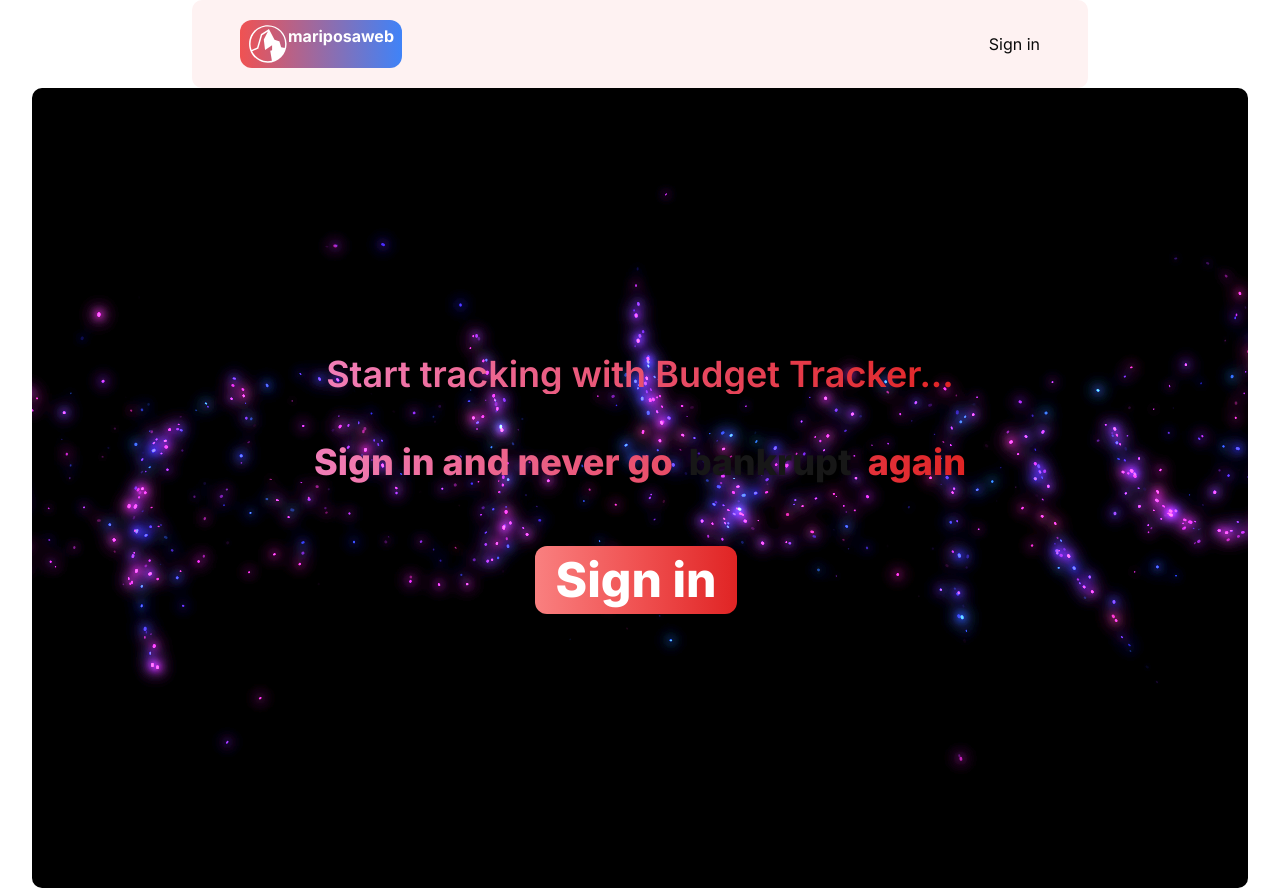
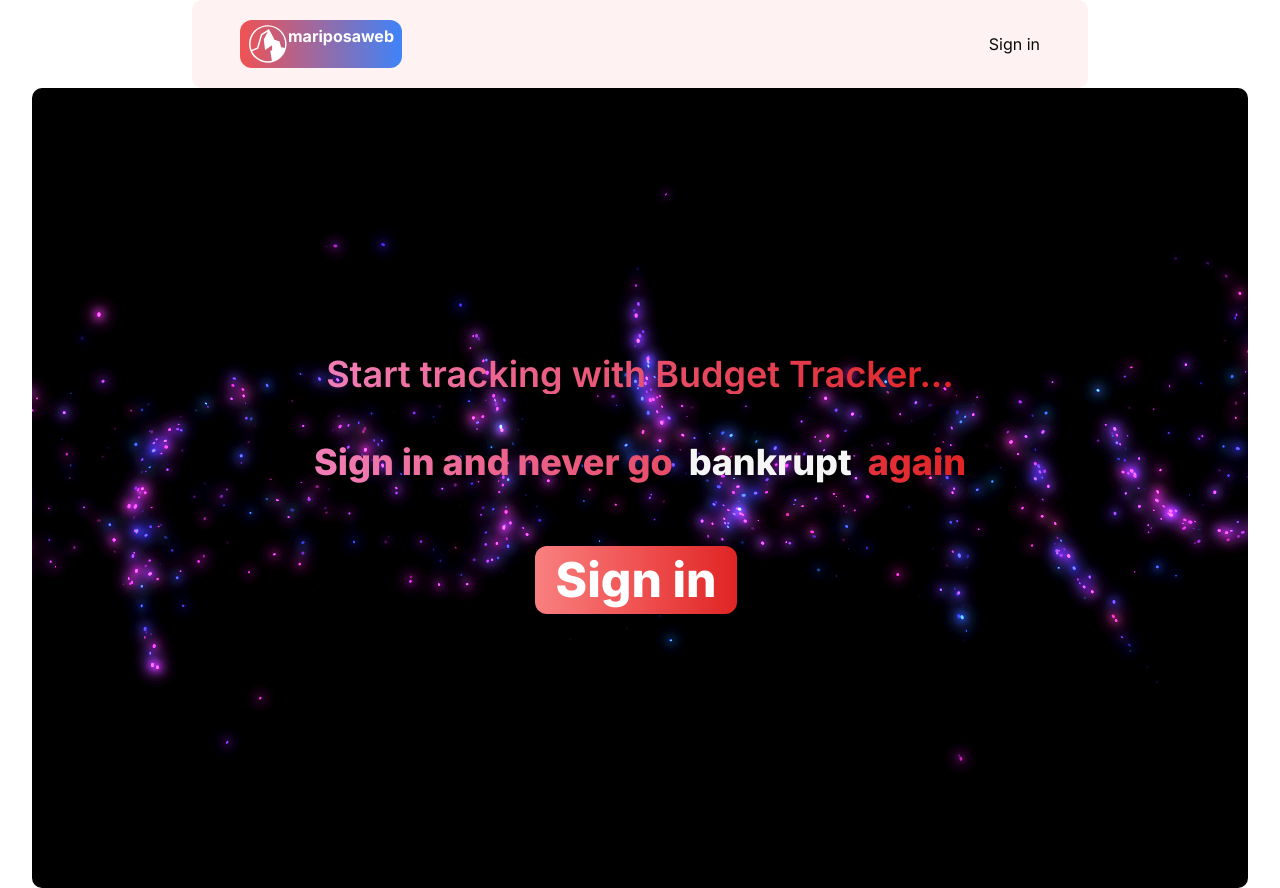
Before and after one commit to DanSimonson/mariposabudget, a Next.js app: page / in a window 1280 px wide. Built offline with nearby package versions, Linux system fonts and the light colour scheme; no server answers.

Commit message:
fixed bug with flip-word color

```diff
--- a/components/VortexDemo.tsx
+++ b/components/VortexDemo.tsx
@@ -15,7 +15,7 @@ export function VortexDemo() {
             Start tracking with Budget Tracker...
           </span>
         </h2>
-        <h1 className="mt-12 font-extrabold text-gray-900 dark:text-white sm:text-3xl md:text-4xl">
+        <h1 className="mt-12 font-extrabold text-neutral-100 sm:text-3xl md:text-4xl">
           <span className="text-transparent bg-clip-text bg-gradient-to-r to-red-600 from-pink-400">
             Sign in and never go{" "}
             <FlipWords words={["broke", "bankrupt", "destitute"]} /> again
--- a/components/ui/flip-words.tsx
+++ b/components/ui/flip-words.tsx
@@ -58,7 +58,7 @@ export const FlipWords = ({
           position: "absolute",
         }}
         className={cn(
-          "z-10 inline-block relative text-left text-neutral-900 dark:text-neutral-100 px-2",
+          "z-10 inline-block relative text-left text-neutral-100  dark:text-neutral-100 px-2",
           className
         )}
         key={currentWord}
```
